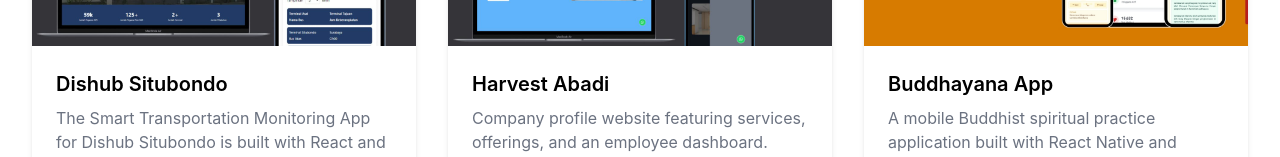
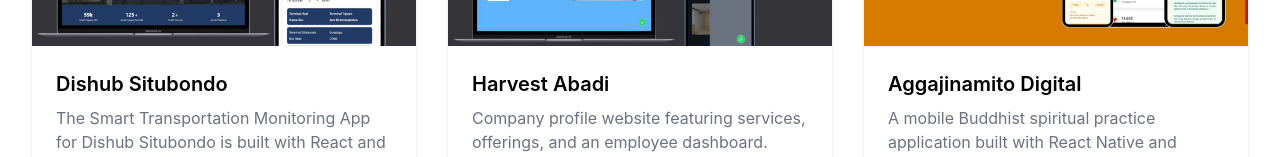
Before and after one commit to Adjie-Dev/aji-portfolio, a Next.js app: page /projects in a window 1280 px wide. Shown: the part 494-651 px from the top of the page. Built offline with nearby package versions, Linux system fonts and the light colour scheme.

Commit message:
change link agm digital

```diff
--- a/src/contents/projects.ts
+++ b/src/contents/projects.ts
@@ -19,11 +19,11 @@
         image: '/projects/harvest-abadi.jpg',
       },
       {
-        title: 'Buddhayana App',
+        title: 'Aggajinamito Digital',
         description: 'A mobile Buddhist spiritual practice application built with React Native and NativeWind. Features morning puja, evening puja, and meditation modules with audio guidance to help Buddhist practitioners perform daily worship easily. The app is designed with a clean and user-friendly interface to support everyday religious practices.',
         technologies: ['React native', 'Tailwind CSS'],
         githubLink: 'https://github.com/Adjie-Dev/buddhayanaApp.git',
-        demoLink: 'https://expo.dev/accounts/wahyuaji/projects/buddhayana-app/builds/b609078c-9a99-40d6-afab-f63213879570',
+        demoLink: 'https://drive.google.com/drive/u/4/folders/12-k4iym-aiZrkd-wwYWUkOOWbVzSnAnv',
         image: '/projects/buddhayana-digital.jpg',
       },
       {
```
